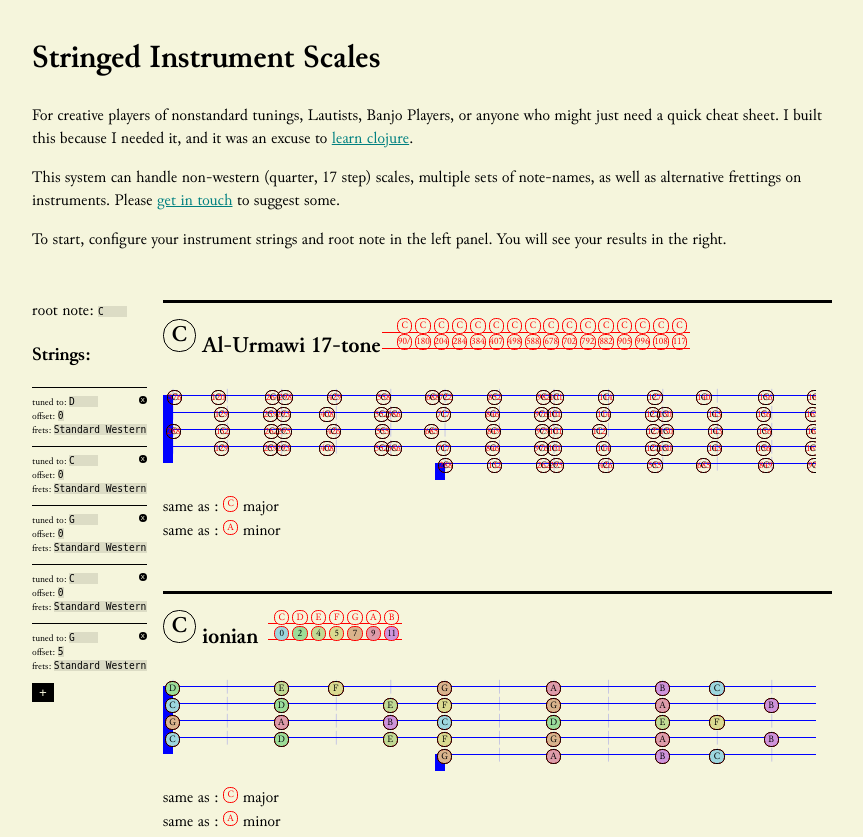
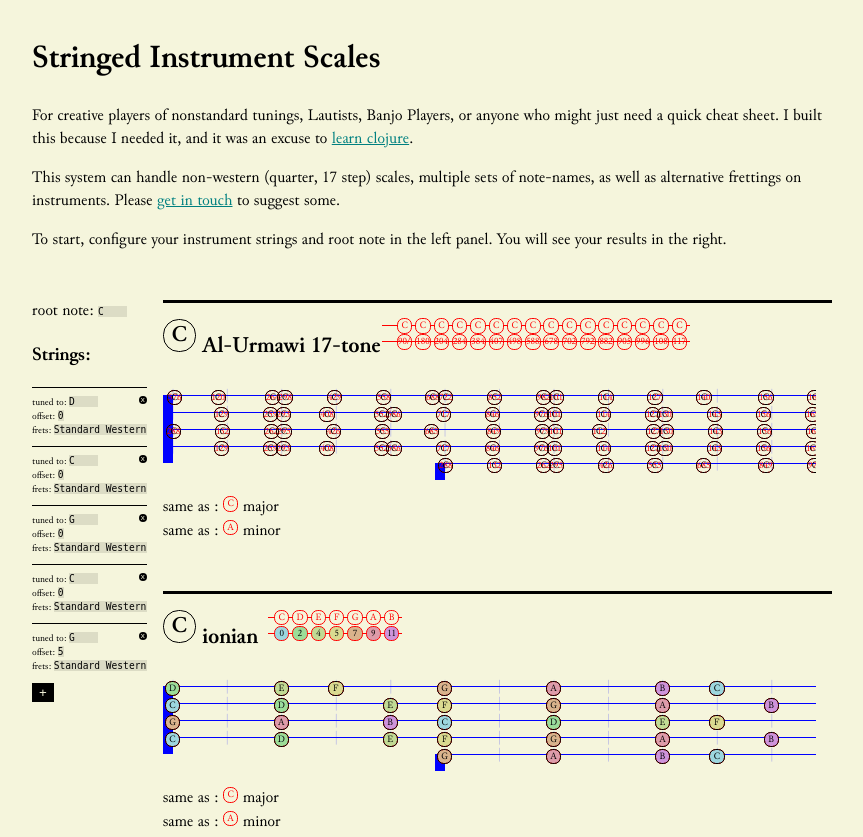
Before and after one commit to nikonikoniko/scales, a plain HTML site: page out/index.html in a window 1280 px wide. Shown: the top 837 px of the page, without its empty margins (208-1071 px from the left). Drawn offline with Linux system fonts and the light colour scheme.

Commit message:
small css change for whatever reason

```diff
--- a/resources/public/css/style.css
+++ b/resources/public/css/style.css
@@ -183,7 +183,7 @@ body {
 .notes:before {
     content: " ";
     position:absolute;
-    top: .8rem;
+    top: .4rem;
     right: 0;
     width: 105%;
     border-top: 1px solid red;
```
